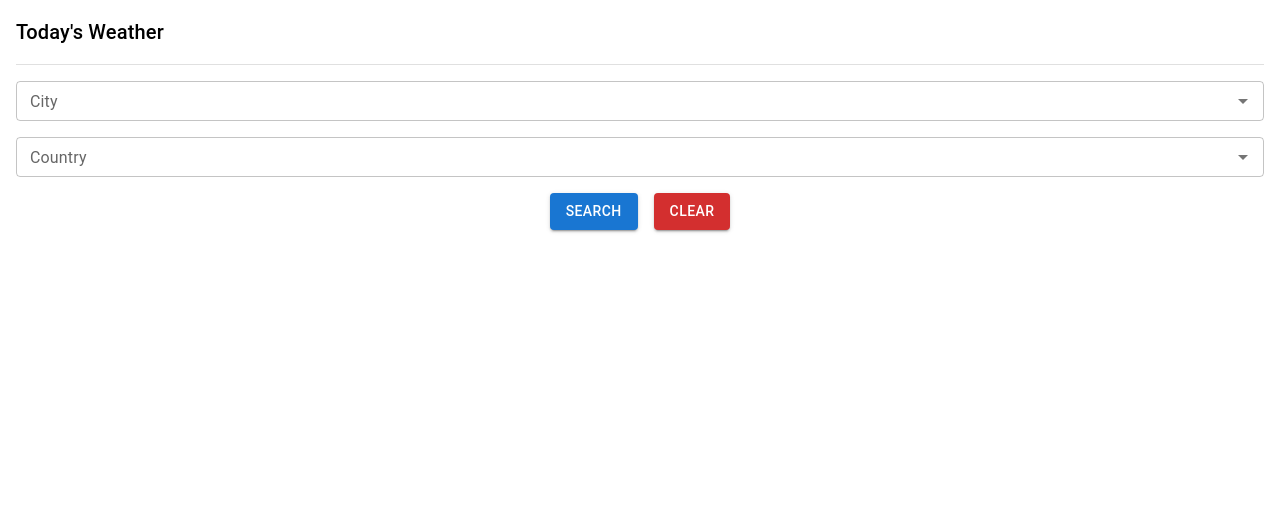
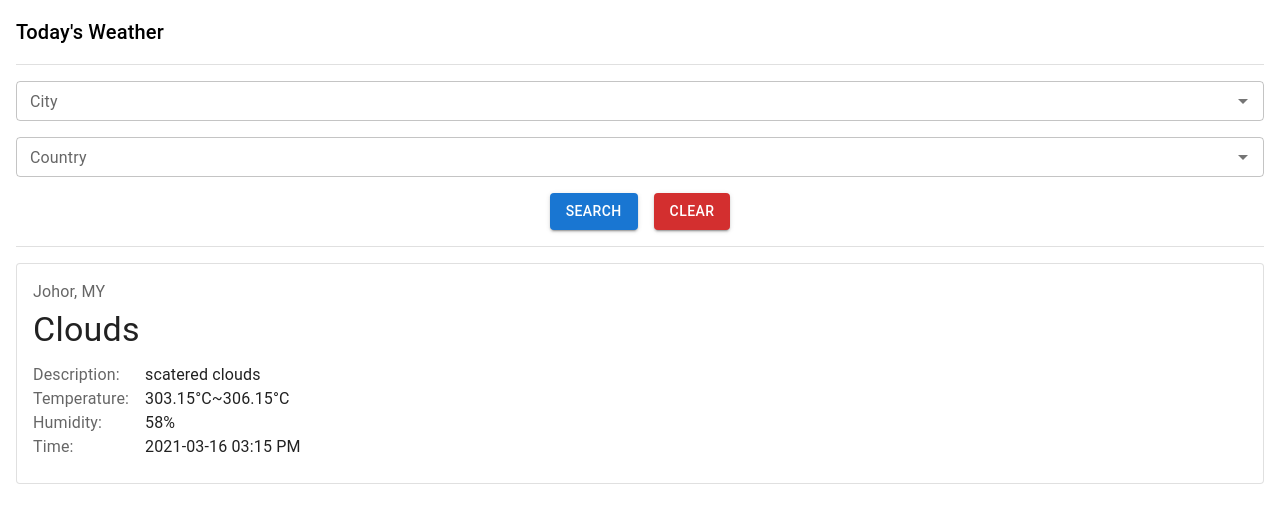
Before and after one commit to throuz/today-weather, a React (Vite) app: page / in a window 1280 px wide. Shown: the top 520 px of the page. Built offline with nearby package versions, Linux system fonts and the light colour scheme.

Commit message:
Complete Weather Infomation UI

```diff
--- a/src/App.jsx
+++ b/src/App.jsx
@@ -1,11 +1,13 @@
-import { Stack, Box, Divider } from "@mui/material";
+import { Stack, Typography, Divider } from "@mui/material";
 import Search from "./components/Search";
+import WeatherInformation from "./components/WeatherInformation";
 
 const App = () => {
   return (
     <Stack className="App" divider={<Divider />} spacing={2} sx={{ p: 2 }}>
-      <Box sx={{ typography: "h6" }}>Today's Weather</Box>
+      <Typography variant="h6">Today's Weather</Typography>
       <Search />
+      <WeatherInformation />
     </Stack>
   );
 };
--- a/src/components/Search.jsx
+++ b/src/components/Search.jsx
@@ -145,9 +145,7 @@ const Search = () => {
         renderInput={(params) => <TextField {...params} label="Country" />}
       />
       <Stack direction="row" justifyContent="center" spacing={2}>
-        <Button variant="contained">
-          Search
-        </Button>
+        <Button variant="contained">Search</Button>
         <Button variant="contained" color="error">
           Clear
         </Button>
--- /dev/null
+++ b/src/components/WeatherInformation.jsx
@@ -0,0 +1,32 @@
+import { Card, CardContent, Typography, Grid } from "@mui/material";
+
+const WeatherInformation = () => {
+  return (
+    <Card variant="outlined">
+      <CardContent>
+        <Typography color="text.secondary" gutterBottom>
+          Johor, MY
+        </Typography>
+        <Typography variant="h4" component="div" gutterBottom>
+          Clouds
+        </Typography>
+        <Grid container columnSpacing={2}>
+          <Grid item color="text.secondary">
+            <Typography>Description:</Typography>
+            <Typography>Temperature:</Typography>
+            <Typography>Humidity:</Typography>
+            <Typography>Time:</Typography>
+          </Grid>
+          <Grid item>
+            <Typography>scatered clouds</Typography>
+            <Typography>303.15°C~306.15°C</Typography>
+            <Typography>58%</Typography>
+            <Typography>2021-03-16 03:15 PM</Typography>
+          </Grid>
+        </Grid>
+      </CardContent>
+    </Card>
+  );
+};
+
+export default WeatherInformation;
```
